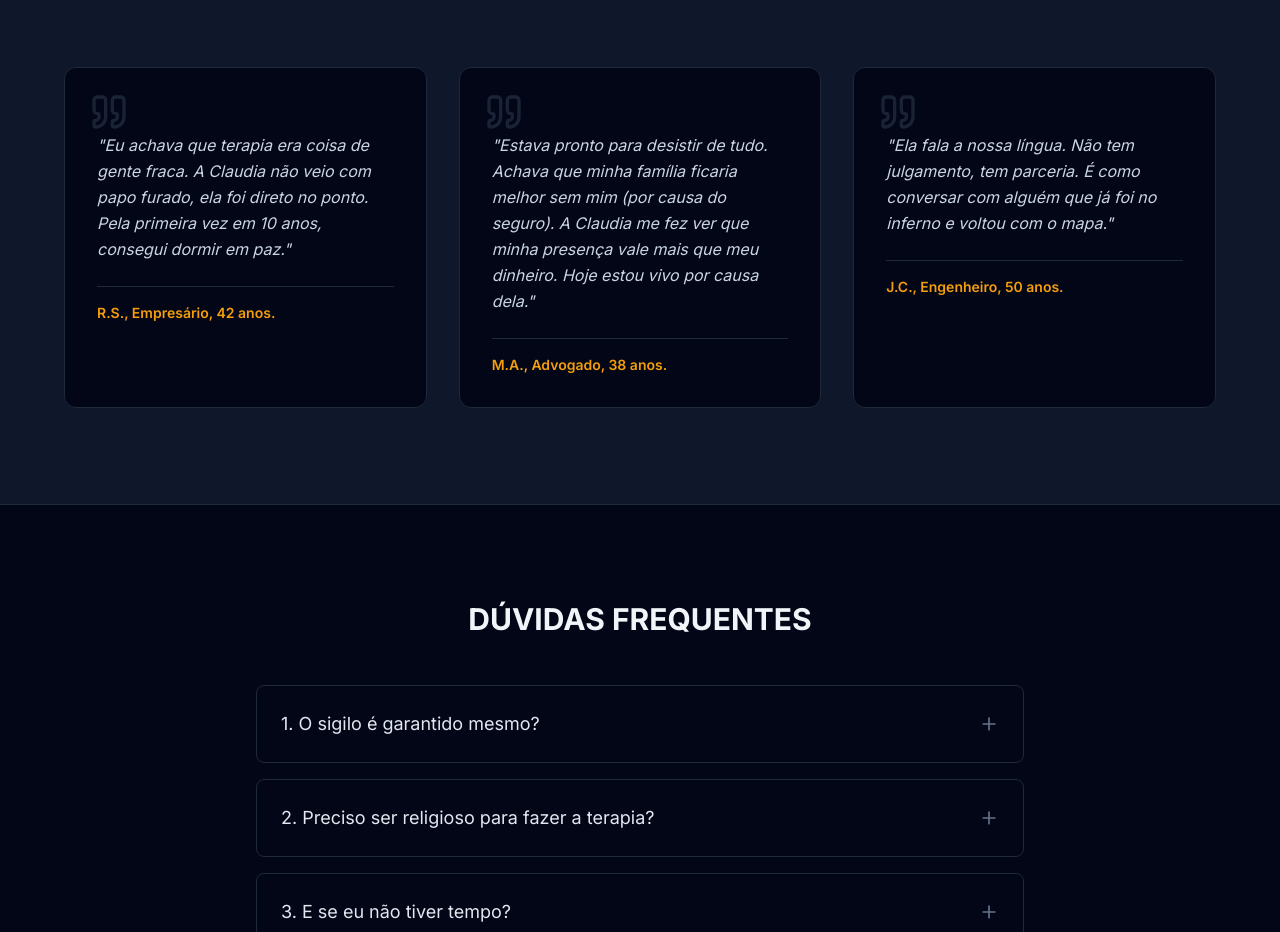
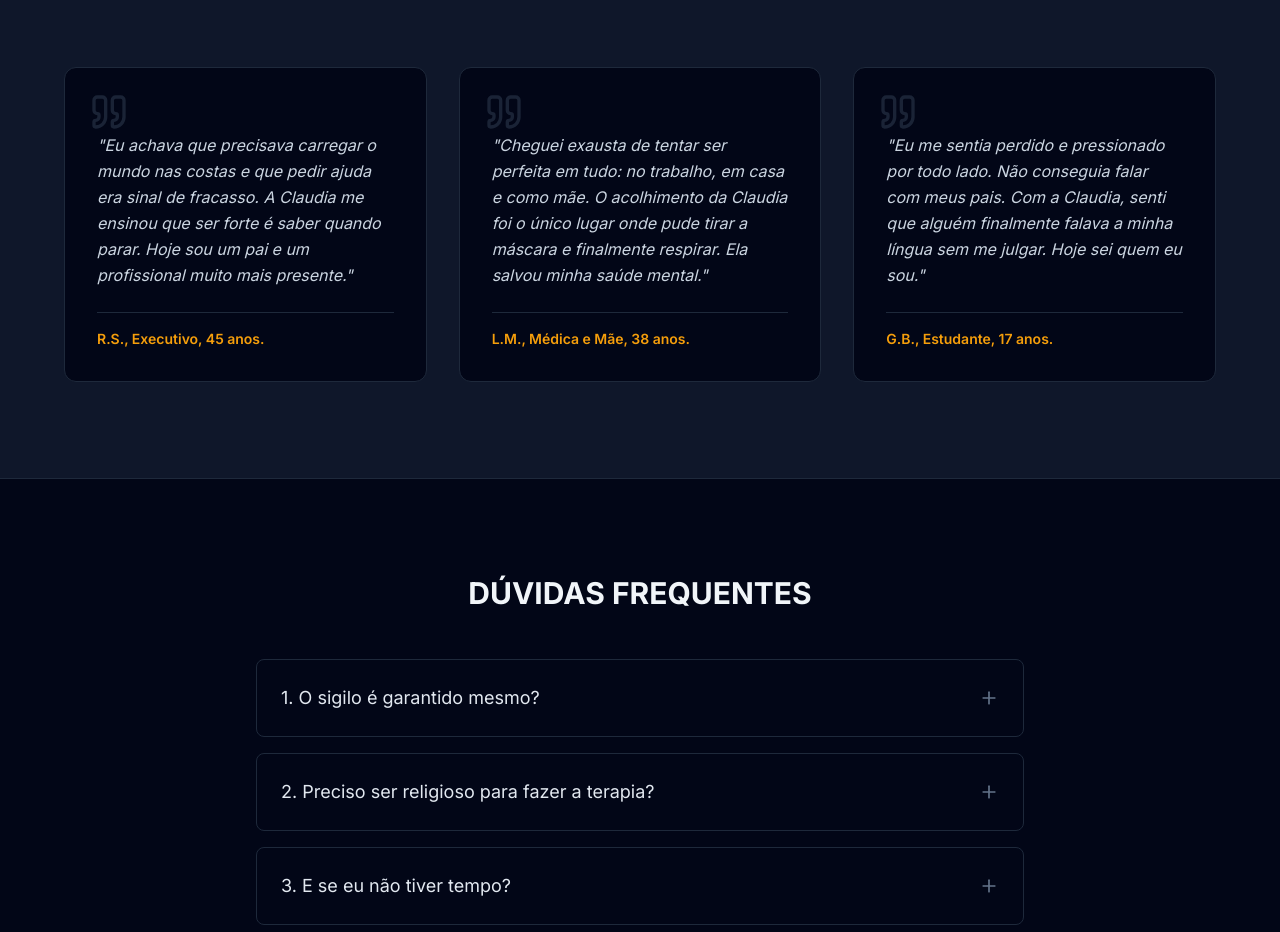
Before and after one commit to emaildozotti/Claudia-Santana, a React (Vite) app: page / in a window 1280 px wide. Shown: the part 4281-5213 px from the top of the page. Built offline with nearby package versions, Linux system fonts and the light colour scheme.

Commit message:
feat: novos depoimentos para representar diversos públicos (Homem, Mulher, Adolescente)

```diff
--- a/components/Testimonials.tsx
+++ b/components/Testimonials.tsx
@@ -4,16 +4,16 @@
 
 const testimonials = [
   {
-    text: "Eu achava que terapia era coisa de gente fraca. A Claudia não veio com papo furado, ela foi direto no ponto. Pela primeira vez em 10 anos, consegui dormir em paz.",
-    author: "R.S., Empresário, 42 anos."
+    text: "Eu achava que precisava carregar o mundo nas costas e que pedir ajuda era sinal de fracasso. A Claudia me ensinou que ser forte é saber quando parar. Hoje sou um pai e um profissional muito mais presente.",
+    author: "R.S., Executivo, 45 anos."
   },
   {
-    text: "Estava pronto para desistir de tudo. Achava que minha família ficaria melhor sem mim (por causa do seguro). A Claudia me fez ver que minha presença vale mais que meu dinheiro. Hoje estou vivo por causa dela.",
-    author: "M.A., Advogado, 38 anos."
+    text: "Cheguei exausta de tentar ser perfeita em tudo: no trabalho, em casa e como mãe. O acolhimento da Claudia foi o único lugar onde pude tirar a máscara e finalmente respirar. Ela salvou minha saúde mental.",
+    author: "L.M., Médica e Mãe, 38 anos."
   },
   {
-    text: "Ela fala a nossa língua. Não tem julgamento, tem parceria. É como conversar com alguém que já foi no inferno e voltou com o mapa.",
-    author: "J.C., Engenheiro, 50 anos."
+    text: "Eu me sentia perdido e pressionado por todo lado. Não conseguia falar com meus pais. Com a Claudia, senti que alguém finalmente falava a minha língua sem me julgar. Hoje sei quem eu sou.",
+    author: "G.B., Estudante, 17 anos."
   }
 ];
 
```
